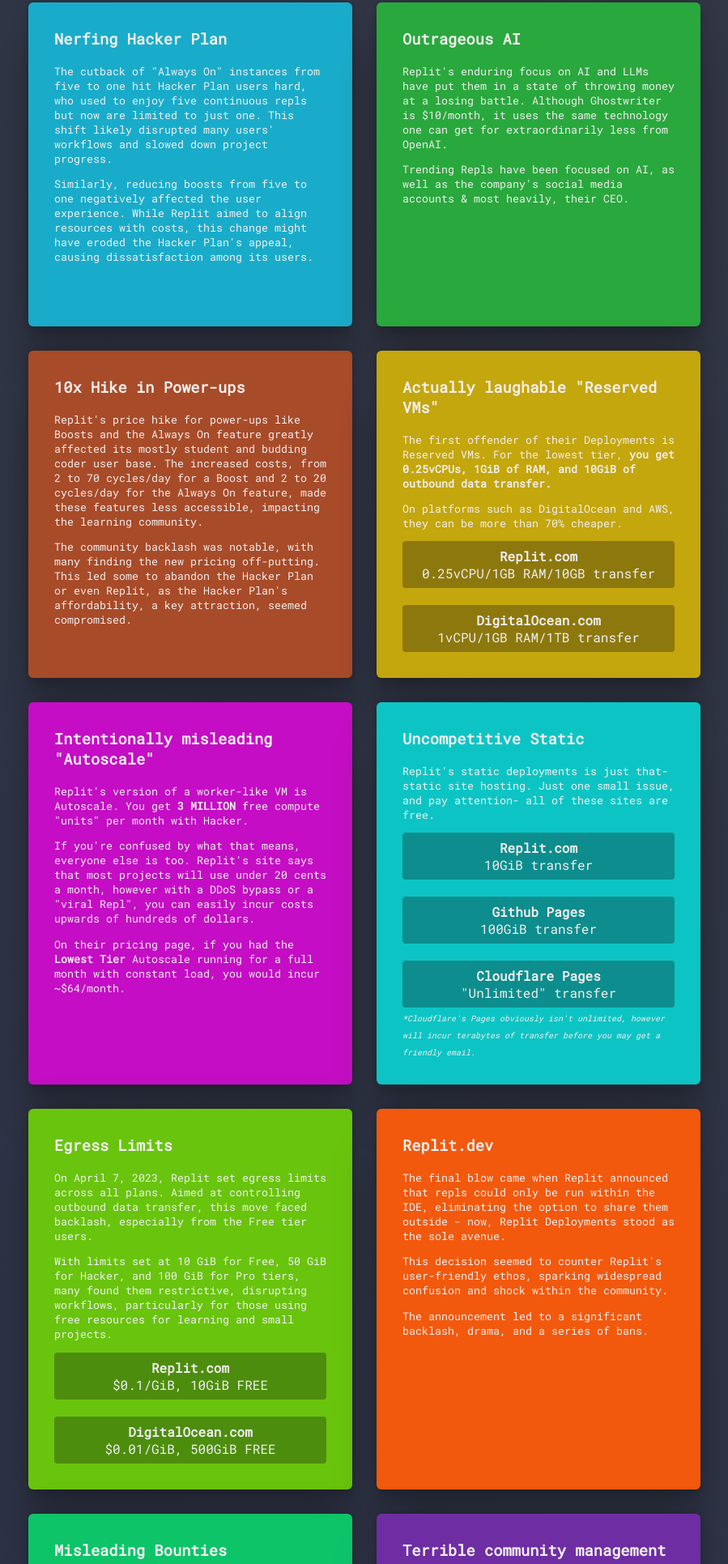
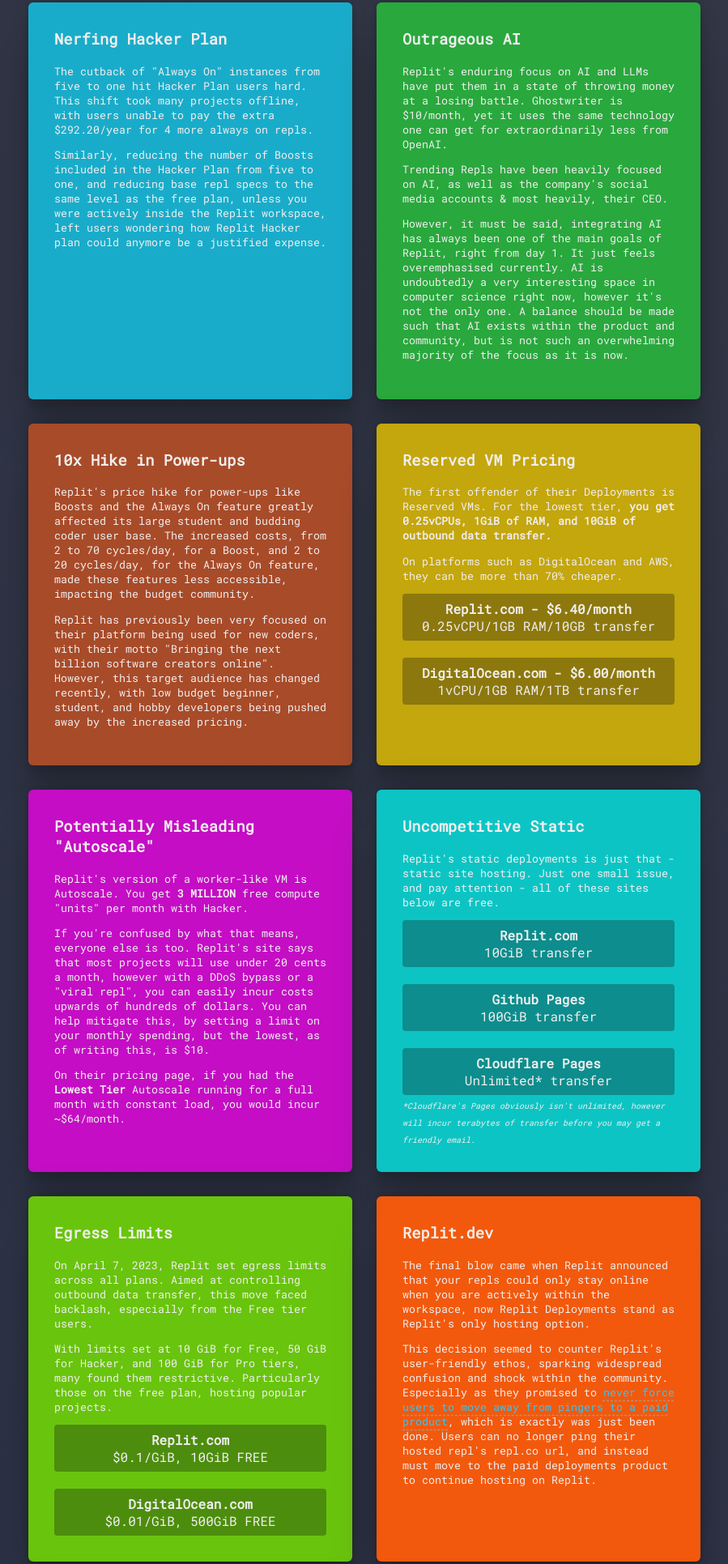
Before and after one commit to codingMASTER398/noreplit.com, a plain HTML site: page index.html in a window 1280 px wide. Shown: the part 415-2346 px from the top of the page at 81% size, without its empty margins (65-964 px from the left). Drawn offline with Linux system fonts and the light colour scheme.

Commit message:
Minor clarifications and realism improvements

```diff
--- a/index.html
+++ b/index.html
@@ -18,54 +18,61 @@
   <p id="desc"> Over the past few months, Replit.com has changed their pricing drastically to the point where it is
     simply not
     viable.
-    <br> We, along with many others, have used Replit for years- however, at its current point we are all looking for
+    <br> We, along with many others, have used Replit for years, however, at its current point we are all looking for
     alternatives.
-    <br> This website covers <b>what happened, a comparison, alternatives, and community quotes</b> to help you
-    transition away from the
-    platform.
+    <br> This website covers <b>what happened, a comparison, alternatives, and community quotes</b> to give perspective
+    on the current issues of the platform.
   </p>
   <hr>
   <h3>What happened?</h3>
   <section id="whatHappened">
     <div class="card">
       <h3>Nerfing Hacker Plan</h3>
-      <!-- I'm reading the replit docs, gimme asec -->
-      <!-- Hmm, reading about other stuff on replit like egress limits and who left replit because of that, and other ask posts -->
       <p>
-        The cutback of "Always On" instances from five to one hit Hacker Plan users hard,
-        who used to enjoy five continuous repls but now are limited to just one.
-        This shift likely disrupted many users' workflows and slowed down project progress.
+        The cutback of "Always On" instances from five to one hit Hacker Plan users hard. This shift took many projects
+        offline, with users unable to pay the extra $292.20/year for 4 more always on repls.
       </p>
       <p>
-        Similarly, reducing boosts from five to one negatively affected the user experience.
-        While Replit aimed to align resources with costs, this change might have
-        eroded the Hacker Plan's appeal, causing dissatisfaction among its users.
+        Similarly, reducing the number of Boosts included in the Hacker Plan from five to one, and reducing base repl
+        specs to the same level as the free plan, unless you were actively inside the Replit workspace, left users
+        wondering how Replit Hacker plan could anymore be a justified expense.
       </p>
 
     </div>
     <div class="card">
       <h3>Outrageous AI</h3>
-      <p>Replit's enduring focus on AI and LLMs have put them in a state of throwing money at a losing battle. Although
-        Ghostwriter is $10/month, it uses the same technology one can get for extraordinarily less from OpenAI.</p>
-      <p>Trending Repls have been focused on AI, as well as the company's social media accounts & most heavily, their
-        CEO.</p>
+      <p>
+        Replit's enduring focus on AI and LLMs have put them in a state of throwing money at a losing battle.
+        Ghostwriter is $10/month, yet it uses the same technology one can get for extraordinarily less from OpenAI.
+      </p>
+      <p>
+        Trending Repls have been heavily focused on AI, as well as the company's social media accounts & most heavily,
+        their CEO.
+      </p>
+      <p>
+        However, it must be said, integrating AI has always been one of the main goals of Replit, right from day 1. It
+        just feels overemphasised currently. AI is undoubtedly a very interesting space in computer science right now,
+        however it's not the only one. A balance should be made such that AI exists within the product and community,
+        but is not such an overwhelming majority of the focus as it is now.
+      </p>
     </div>
     <div class="card">
       <h3>10x Hike in Power-ups</h3>
       <p>
-        Replit's price hike for power-ups like Boosts and the Always On feature greatly affected its mostly student and
-        budding coder user base. The increased costs, from 2 to 70 cycles/day for a Boost and 2 to 20 cycles/day for the
-        Always On feature, made these features less accessible, impacting the learning community.
+        Replit's price hike for power-ups like Boosts and the Always On feature greatly affected its large student and
+        budding coder user base. The increased costs, from 2 to 70 cycles/day, for a Boost, and 2 to 20 cycles/day, for
+        the Always On feature, made these features less accessible, impacting the budget community.
       </p>
       <p>
-        The community backlash was notable, with many finding the new pricing off-putting. This led some to abandon the
-        Hacker Plan or even Replit, as the Hacker Plan's affordability, a key attraction, seemed compromised.
+        Replit has previously been very focused on their platform being used for new coders, with their motto
+        "Bringing the next billion software creators online". However, this target audience has changed recently, with
+        low budget beginner, student, and hobby developers being pushed away by the increased pricing.
       </p>
 
 
     </div>
     <div class="card">
-      <h3>Actually laughable "Reserved VMs"</h3>
+      <h3>Reserved VM Pricing</h3>
       <p>
         The first offender of their Deployments is Reserved VMs. For the lowest tier, <b>you get 0.25vCPUs, 1GiB of RAM,
           and 10GiB of outbound data transfer.</b></p>
@@ -73,13 +80,13 @@
         cheaper.</p>
       <div>
         <div class="comparison">
-          <span class="vendor">Replit.com</span>
+          <span class="vendor">Replit.com - $6.40/month</span>
           <br>
           <span class="value">0.25vCPU/1GB RAM/10GB transfer</span>
         </div>
         <br>
         <div class="comparison">
-          <span class="vendor">DigitalOcean.com</span>
+          <span class="vendor">DigitalOcean.com - $6.00/month</span>
           <br>
           <span class="value">1vCPU/1GB RAM/1TB transfer</span>
         </div>
@@ -87,13 +94,14 @@
     </div>
 
     <div class="card">
-      <h3>Intentionally misleading "Autoscale"</h3>
+      <h3>Potentially Misleading "Autoscale"</h3>
       <p>Replit's version of a worker-like VM is Autoscale. You get <b>3 MILLION</b> free compute "units" per month with
         Hacker.</p>
       <p>
         If you're confused by what that means, everyone else is too. Replit's site says that most projects will use
-        under 20 cents a month, however with a DDoS bypass or a "viral Repl", you can easily incur costs upwards of
-        hundreds of dollars.</p>
+        under 20 cents a month, however with a DDoS bypass or a "viral repl", you can easily incur costs upwards of
+        hundreds of dollars. You can help mitigate this, by setting a limit on your monthly spending, but the lowest,
+        as of writing this, is $10.</p>
       <p>
         On their pricing page, if you had the <b>Lowest Tier</b> Autoscale running for a full month with constant load,
         you would incur ~$64/month.</p>
@@ -101,8 +109,8 @@
 
     <div class="card">
       <h3>Uncompetitive Static</h3>
-      <p>Replit's static deployments is just that- static site hosting. Just one small issue, and pay attention- all of
-        these sites are free.</p>
+      <p>Replit's static deployments is just that - static site hosting. Just one small issue, and pay attention - all
+        of these sites below are free.</p>
       <div class="comparison">
         <span class="vendor">Replit.com</span>
         <br>
@@ -118,7 +126,7 @@
       <div class="comparison">
         <span class="vendor">Cloudflare Pages</span>
         <br>
-        <span class="value">"Unlimited" transfer</span>
+        <span class="value">Unlimited* transfer</span>
       </div>
 
       <i>*Cloudflare's Pages obviously isn't unlimited, however will incur terabytes of transfer before you may get a
@@ -126,15 +134,14 @@
     </div>
 
     <div class="card">
-      <!-- Don't make them too large! The cards aren't that big... -->
       <h3>Egress Limits</h3>
       <p>
         On April 7, 2023, Replit set egress limits across all plans. Aimed at controlling outbound data transfer, this
         move faced backlash, especially from the Free tier users.
       </p>
       <p>
-        With limits set at 10 GiB for Free, 50 GiB for Hacker, and 100 GiB for Pro tiers, many found them restrictive,
-        disrupting workflows, particularly for those using free resources for learning and small projects.
+        With limits set at 10 GiB for Free, 50 GiB for Hacker, and 100 GiB for Pro tiers, many found them restrictive.
+        Particularly those on the free plan, hosting popular projects.
       </p>
 
 
@@ -154,15 +161,15 @@
     <div class="card">
       <h3>Replit.dev</h3>
       <p>
-        The final blow came when Replit announced that repls could only be run within the IDE, eliminating the option to
-        share them outside - now, Replit Deployments stood as the sole avenue.
+        The final blow came when Replit announced that your repls could only stay online when you are actively within
+        the workspace, now Replit Deployments stand as Replit's only hosting option.
       </p>
       <p>
         This decision seemed to counter Replit's user-friendly ethos, sparking widespread confusion and shock within the
-        community.
-      </p>
-      <p>
-        The announcement led to a significant backlash, drama, and a series of bans.
+        community. Especially as they promised to <a href="https://blog.replit.com/glitch#~text=But%20we%20will%20never%20ban%20pinging%20to%20force%20people%20to%20upgrade%20by%20taking%20away%20features.:~:text=But%20we%20will%20never%20ban%20pinging%20to%20force%20people%20to%20upgrade%20by%20taking%20away%20features.">
+        never force users to move away from pingers to a paid product</a>, which is exactly was just been done. Users
+        can no longer ping their hosted repl's repl.co url, and instead must move to the paid deployments product to
+        continue hosting on Replit.
       </p>
     </div>
 
@@ -170,32 +177,26 @@
       <h3>Misleading Bounties</h3>
       <p>
         The top 50 most "rewarding" open bounties are all stale, having been left open for months with no accepted
-        applicant. Replit still shows this on their "60k+ OPEN" tag, show to every user, including students.</p>
-      <p>The
-        payout is shown in USD and Cycles, but doesn't take into account the 25%-15% cashout fee.</p>
+        applicant. Replit still shows this on their "$60k+ OPEN" tag, even though there is no hope of acquiring this
+        money from those stale bounties.
       </p>
+      <p>Another issue is that the payout is shown in USD and Cycles, but doesn't take into account the 25%-15% cashout
+        fee, giving a slightly misleading expectation to new bounty hunters who aren't yet aware of the fee.</p>
     </div>
 
     <div class="card">
       <h3>Terrible community management</h3>
       <p>
         The 16k+ member Replit Discord community fell to bits after the moderation team wasn't paid any more than their
-        Hacker plan, all nerfed and shiny at $7/month. Understandably, moderators striked, causing Replit to abandon the
-        community altogether.</p>
+        Hacker plan, all nerfed and shiny at $7/month. Understandably, moderators striked, causing Replit to abandon
+        control of the community server altogether.
+      </p>
       <p>
-        Replit's Reps program was abandoned too, with absolutely no talk of them past the 1st cohort.</p>
+        The Replit Reps program was abandoned too, with it disbanding after only 1 and a half cohort cycles.
       <p>
         Jams were reduced from events like <b>Kajam</b> and <b>#madewithreplit</b> to AI hackathons that a 14 year old
         won with school & no prior experience. Prize pools have dropped from over $10k to around $2k per event, lowering
         the incentive.
-      </p>
-      </p>
-    </div>
-
-    <div class="card">
-      <h3>Disrespect.</h3>
-      <p>
-        Need I say more?
       </p>
     </div>
   </section>
@@ -294,7 +295,7 @@
       <ul>
         <li>Glitch is an online coding platform that emphasizes creative and collaborative
           coding. It allows you to create and remix projects, experiment with coding, and collaborate with others in
-          real time. It's particularly suitable for building interactive web applications.</li>
+          real time. It is, however, only suitable for building web applications.</li>
       </ul>
     </li>
     <li>
@@ -303,7 +304,7 @@
         <li>Goorm is a cloud-based development platform originating in South Korea that
           offers a robust set of features. It provides flexibility in choosing programming languages, database options,
           and Ubuntu OS versions. With a generous amount of storage and a daily traffic limit of 1GB, it is suitable for
-          both small and large projects. The platform also supports both public and private projects.</li>
+          both small and medium-sized projects. The platform also supports both public and private projects.</li>
       </ul>
     </li>
     <li>
@@ -464,10 +465,6 @@
     <span>~ techwithanirudh</span>
   </quote>
   <quote>
-    "i love cars"
-    <span>~ el gato tonto</span>
-  </quote>
-  <quote>
     "You will need either money or a ton of cycles to host a site on Replit. Either one could be acquired by your mom’s
     credit card, however you could also get cycles by completing bounties or getting tipped on your Repls."
     <span>~ CoderElijah</span>
@@ -481,15 +478,14 @@
   <hr>
   <h3>Wrapping up</h3>
 
-  <a href="https://amcforum.wiki/">Sign up to AMC!</a>
   <p>Want to contribute to this site? <a href="https://github.com/codingMASTER398/noreplit.com">Submit a PR</a>!<br>
-    This is in no way an attack on any Replit employee- moreso the pricing & direction.<br>
+    This is in no way an attack on any Replit employees - moreso the pricing & direction.<br>
     Want something removed that's yours? Reach out to coding398@outlook.com<br>
     Thanks to @techwithanirudh for helping with the website.<br>
     <b>This site was deployed with CloudFlare Pages.</b>
     <br>
     <br>
-    Created by <a href="https://coding398.dev">coding398</a>, the peak replit complainer.
+    Created by <a href="https://coding398.dev">coding398</a>.
   </p>
 </body>
 
```
